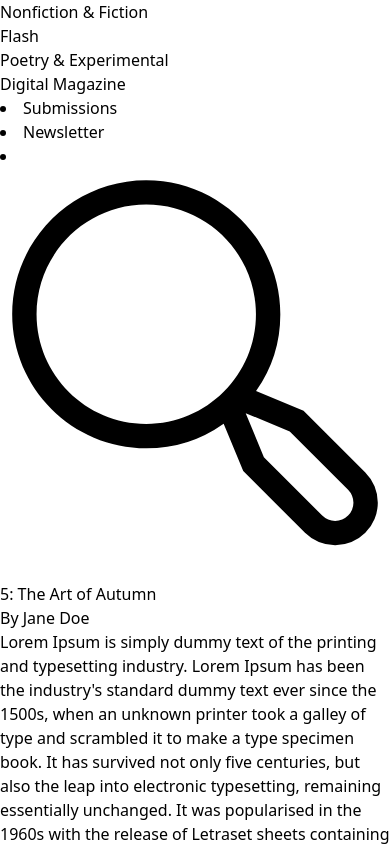
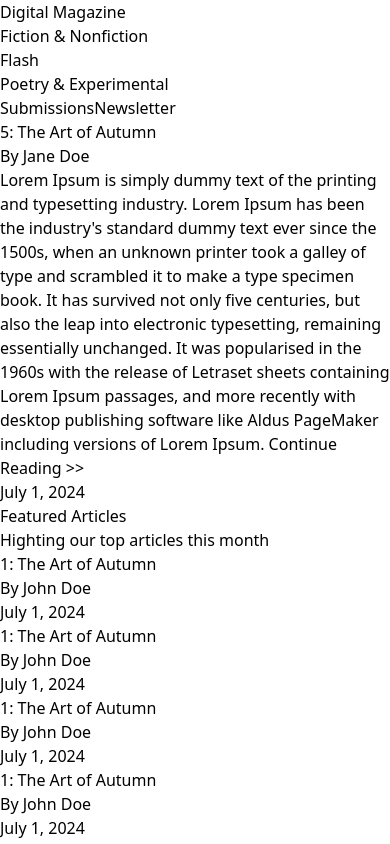
Before and after one commit to liamstamper/openprarie-magazine, a React (Vite) app: page / in a window 390 px wide. Shown: the top 844 px of the page. Built offline with nearby package versions, Linux system fonts and the light colour scheme.

Commit message:
refactored hamburger for mobile and updated styles

```diff
--- a/src/components/Header.jsx
+++ b/src/components/Header.jsx
@@ -9,70 +9,11 @@ const Header = () => {
   };
 
   return (
-    <header className="bg-white sticky top-0 border-solid border-b border-grey-50">
-      <div className="container flex justify-between h-13 mx-auto">
-        <ul
-          className={`items-stretch space-x-3 lg:flex ${
-            isMenuOpen ? "flex" : "hidden"
-          }`}
-        >
-          <li className="flex">
-            <Link
-              to="/section/Nonfiction and Fiction"
-              className="text-xs flex items-center font-semibold hover:underline px-4 -mb-1"
-            >
-              Nonfiction & Fiction
-            </Link>
-          </li>
-          <li className="flex">
-            <Link
-              to="/section/Flash"
-              className="text-xs flex items-center font-semibold hover:underline px-4 -mb-1"
-            >
-              Flash
-            </Link>
-          </li>
-          <li className="flex">
-            <Link
-              to="/section/Poetry and Experimental"
-              className="text-xs flex items-center font-semibold hover:underline px-4 -mb-1"
-            >
-              Poetry & Experimental
-            </Link>
-          </li>
-        </ul>
-        <Link to="/" className="flex items-center p-2 font-bold">
+    <header className="bg-white sticky top-0 border-b border-gray-200">
+      <div className="container flex justify-between items-center h-13 mx-auto px-4">
+        <Link to="/" className="flex items-center p-2 font-semibold">
           Digital Magazine
         </Link>
-        <div className="lg:flex items-center hidden md:space-x-4">
-          <li className="flex">
-            <Link
-              to="/submissions"
-              className="text-xs flex items-center font-semibold hover:underline px-4 -mb-1"
-            >
-              Submissions
-            </Link>
-          </li>
-          <li className="flex">
-            <button
-              type="button"
-              className="hidden px-6 py-1 text-xs lg:block bg-blue-500 text-white"
-            >
-              <Link to="/newsletter">Newsletter</Link>
-            </button>
-          </li>
-          <li className="flex">
-            <a href="#">
-              <svg
-                fill="currentColor"
-                viewBox="0 0 512 512"
-                className="w-4 h-4 dark:text-gray-800"
-              >
-                <path d="M479.6,399.716l-81.084-81.084-62.368-25.767A175.014,175.014,0,0,0,368,192c0-97.047-78.953-176-176-176S16,94.953,16,192,94.953,368,192,368a175.034,175.034,0,0,0,101.619-32.377l25.7,62.2L400.4,478.911a56,56,0,1,0,79.2-79.195ZM48,192c0-79.4,64.6-144,144-144s144,64.6,144,144S271.4,336,192,336,48,271.4,48,192ZM456.971,456.284a24.028,24.028,0,0,1-33.942,0l-76.572-76.572-23.894-57.835L380.4,345.771l76.573,76.572A24.028,24.028,0,0,1,456.971,456.284Z"></path>
-              </svg>
-            </a>
-          </li>
-        </div>
         <button
           title="Open menu"
           type="button"
@@ -86,14 +27,69 @@ const Header = () => {
             stroke="currentColor"
             className="w-6 h-6 dark:text-gray-800"
           >
-            <path
-              strokeLinecap="round"
-              strokeLinejoin="round"
-              strokeWidth="2"
-              d="M4 6h16M4 12h16M4 18h16"
-            ></path>
+            {isMenuOpen ? (
+              <path
+                strokeLinecap="round"
+                strokeLinejoin="round"
+                strokeWidth={2}
+                d="M6 18L18 6M6 6l12 12"
+              />
+            ) : (
+              <path
+                strokeLinecap="round"
+                strokeLinejoin="round"
+                strokeWidth={2}
+                d="M4 6h16M4 12h16m-16 6h16"
+              />
+            )}
           </svg>
         </button>
+        <div
+          className={`absolute w-full bg-white z-20 lg:bg-transparent lg:static lg:flex lg:items-center lg:justify-between lg:w-auto transition-all duration-500 ease-in ${
+            isMenuOpen ? "top-14 left-0" : "top-[-490px]"
+          }`}
+        >
+          <ul className="flex flex-col lg:flex-row items-center justify-between min-h-[250px] lg:min-h-0">
+            <li className="my-8 lg:my-0 ">
+              <Link
+                to="/about"
+                className="block py-2 text-center text-sm font-semibold lg:inline-block lg:p-4 hover:text-blue-500"
+              >
+                Fiction & Nonfiction
+              </Link>
+            </li>
+            <li className="my-8 lg:my-0">
+              <Link
+                to="/portfolio"
+                className="block py-2 text-center text-sm font-semibold lg:inline-block lg:p-4 hover:text-blue-500"
+              >
+                Flash
+              </Link>
+            </li>
+            <li className="my-8 font-semibold lg:my-0">
+              <Link
+                to="/contact"
+                className="block py-2 text-center text-sm lg:inline-block lg:p-4 hover:text-blue-500"
+              >
+                Poetry & Experimental
+              </Link>
+            </li>
+          </ul>
+        </div>
+        <div className="hidden lg:flex items-center space-x-4">
+          <Link
+            to="/submissions"
+            className="text-sm font-semibold hover:text-blue-500 px-4 -mb-1"
+          >
+            Submissions
+          </Link>
+          <Link
+            to="/newsletter"
+            className="px-6 py-1 bg-blue-600 text-white hover:bg-blue-500 text-sm"
+          >
+            Newsletter
+          </Link>
+        </div>
       </div>
     </header>
   );
```
